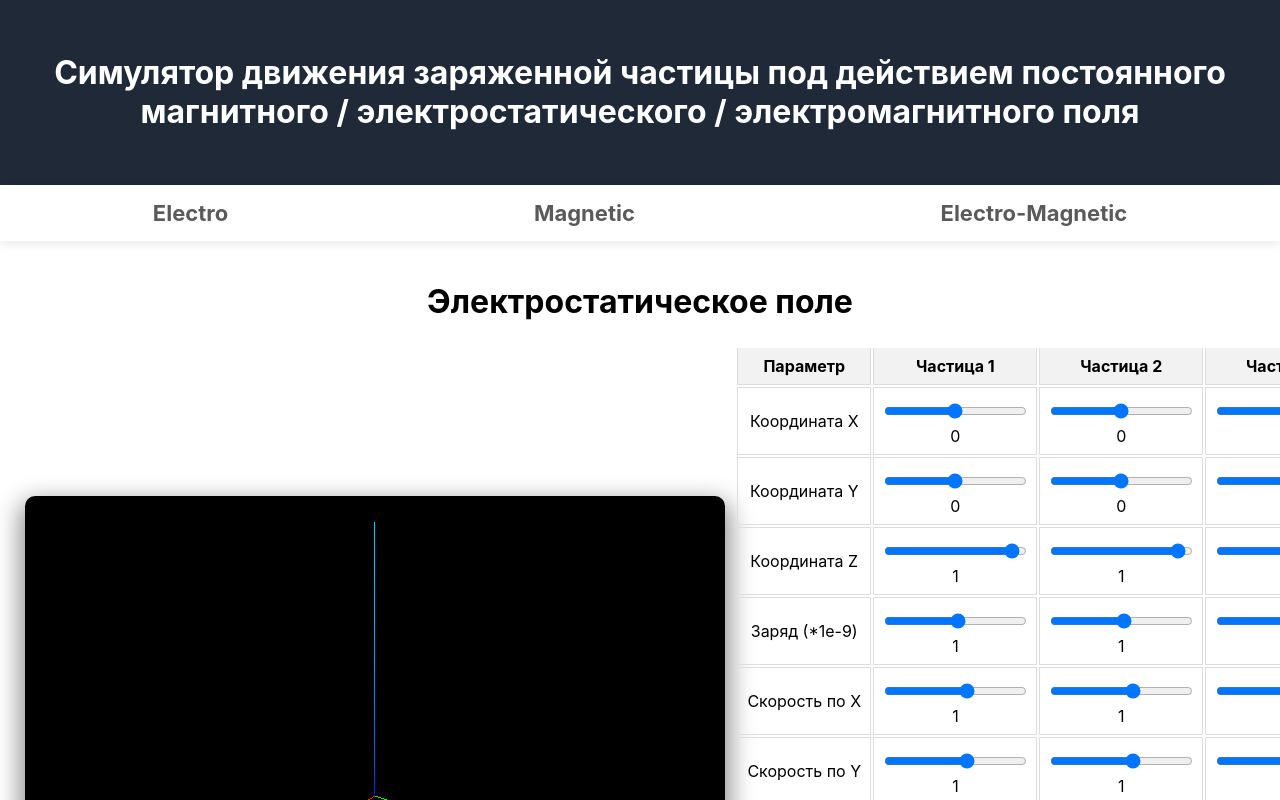
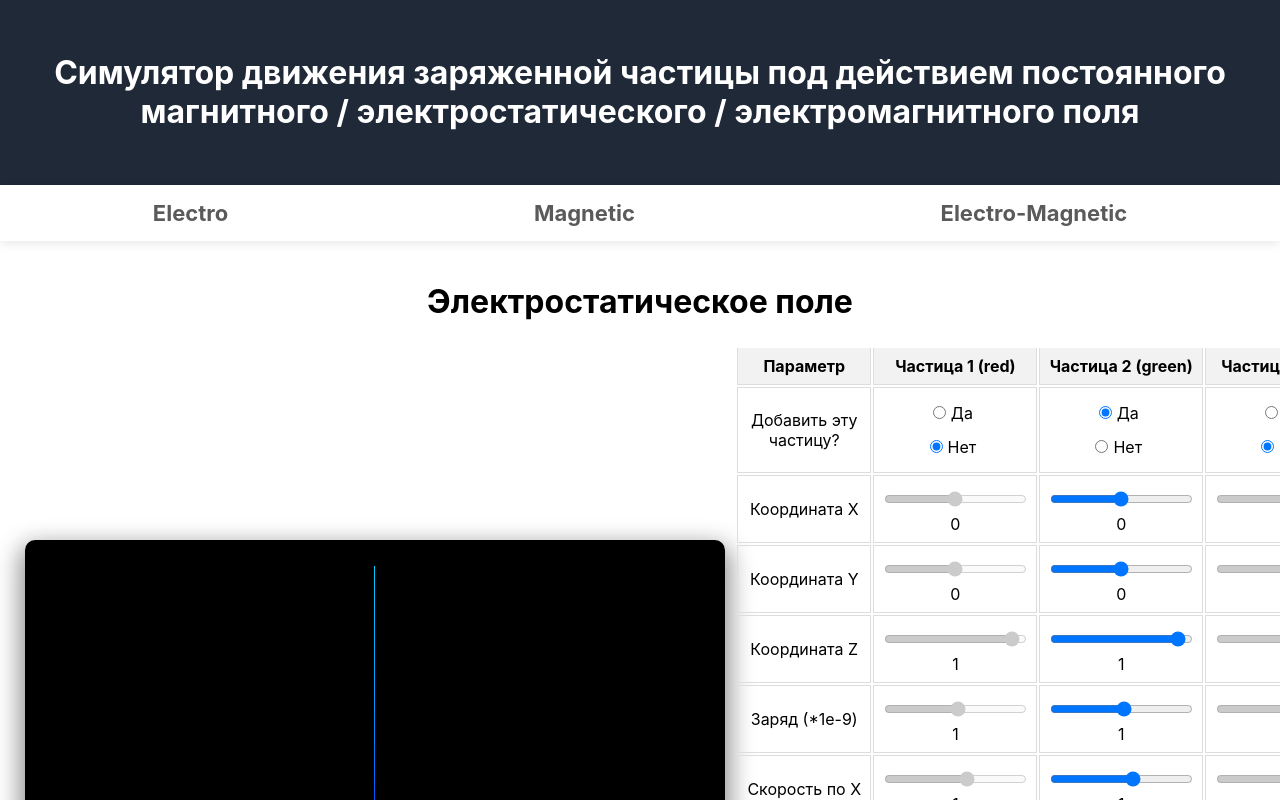
Before and after one commit to petrovviacheslav/physics-project, a React (Create React App) app: page /#/electro in a window 1280 px wide. Shown: the top 800 px of the page. Built offline with nearby package versions, Linux system fonts and the light colour scheme; no server answers.

Commit message:
feat: добавил возможность выбора частиц

```diff
--- a/src/components/electro/ManipulationElectrostaticForm.jsx
+++ b/src/components/electro/ManipulationElectrostaticForm.jsx
@@ -9,9 +9,9 @@ const ManipulationElectrostaticForm = ({scene, camera, renderer}) => {
     const dispatch = useDispatch();
 
     const initialParticles = [
-        { position_x: 0, position_y: 0, position_z: 1, velocity_x: 1, velocity_y: 1, velocity_z: 1, discharge: 1 },
-        { position_x: 0, position_y: 0, position_z: 1, velocity_x: 1, velocity_y: 1, velocity_z: 1, discharge: 1 },
-        { position_x: 0, position_y: 0, position_z: 1, velocity_x: 1, velocity_y: 1, velocity_z: 1, discharge: 1 },
+        { position_x: 0, position_y: 0, position_z: 1, velocity_x: 1, velocity_y: 1, velocity_z: 1, discharge: 1, need: false },
+        { position_x: 0, position_y: 0, position_z: 1, velocity_x: 1, velocity_y: 1, velocity_z: 1, discharge: 1, need: true },
+        { position_x: 0, position_y: 0, position_z: 1, velocity_x: 1, velocity_y: 1, velocity_z: 1, discharge: 1, need: false },
     ];
     const [particles, setParticles] = useState(initialParticles);
     const [tension, setTension] = useState({ tension_x: 1, tension_y: 1, tension_z: 1 });
@@ -21,12 +21,24 @@ const ManipulationElectrostaticForm = ({scene, camera, renderer}) => {
     const updateParticleField = (index, field, value) => {
         const updatedParticles = particles.map((particle, i) => {
             if (i === index) {
+                if (field === "need") {
+                    return { ...particle, [field]: value };
+                }
                 return { ...particle, [field]: parseFloat(value) };
             }
             return particle;
         });
         setParticles(updatedParticles);
     };
+
+    const checkUseParticles = () => {
+        let useParticles = 0;
+        particles.map((particle) => {
+            if (particle.need) useParticles += 1;
+        });
+        return useParticles > 1;
+    };
+
 
     const updateTension = (e) => {
         const {name, value} = e.target;
@@ -75,12 +87,37 @@ const ManipulationElectrostaticForm = ({scene, camera, renderer}) => {
                     <thead>
                     <tr>
                         <th className="first-cell">Параметр</th>
-                        <th className="first-cell">Частица 1</th>
-                        <th className="first-cell">Частица 2</th>
-                        <th className="first-cell">Частица 3</th>
+                        <th className="first-cell">Частица 1 (red)</th>
+                        <th className="first-cell">Частица 2 (green)</th>
+                        <th className="first-cell">Частица 3 (blue)</th>
                     </tr>
                     </thead>
                     <tbody>
+                    <tr>
+                        <td>Добавить эту частицу?</td>
+                        {particles.map((particle, index) => (
+                            <td key={`need-${index}`}>
+                                <label>
+                                    <input
+                                        type="radio"
+                                        value="yes"
+                                        checked={particle.need}
+                                        onChange={(e) => updateParticleField(index, "need", !particle.need)}
+                                    />
+                                    <span>Да</span>
+                                </label>
+                                <label>
+                                    <input
+                                        type="radio"
+                                        value="no"
+                                        checked={!particle.need}
+                                        onChange={(e) => checkUseParticles() && updateParticleField(index, "need", !particle.need)}
+                                    />
+                                    <span>Нет</span>
+                                </label>
+                            </td>
+                        ))}
+                    </tr>
                     <tr>
                         <td>Координата X</td>
                         {particles.map((particle, index) => (
@@ -91,8 +128,9 @@ const ManipulationElectrostaticForm = ({scene, camera, renderer}) => {
                                     max="1"
                                     step="0.1"
                                     name="position_x"
+                                    disabled={!particle.need}
                                     value={particle.position_x}
-                                    onChange={(e) => updateParticleField(index, "position_x", e.target.value)}
+                                    onChange={(e) => particle.need && updateParticleField(index, "position_x", e.target.value)}
                                 />
                                 <span>{particle.position_x}</span>
                             </td>
@@ -108,8 +146,9 @@ const ManipulationElectrostaticForm = ({scene, camera, renderer}) => {
                                     max="1"
                                     step="0.1"
                                     name="position_y"
+                                    disabled={!particle.need}
                                     value={particle.position_y}
-                                    onChange={(e) => updateParticleField(index, "position_y", e.target.value)}
+                                    onChange={(e) => particle.need && updateParticleField(index, "position_y", e.target.value)}
                                 />
                                 <span>{particle.position_y}</span>
                             </td>
@@ -125,8 +164,9 @@ const ManipulationElectrostaticForm = ({scene, camera, renderer}) => {
                                     max="1"
                                     step="0.1"
                                     name="position_z"
+                                    disabled={!particle.need}
                                     value={particle.position_z}
-                                    onChange={(e) => updateParticleField(index, "position_z", e.target.value)}
+                                    onChange={(e) => particle.need && updateParticleField(index, "position_z", e.target.value)}
                                 />
                                 <span>{particle.position_z}</span>
                             </td>
@@ -142,8 +182,9 @@ const ManipulationElectrostaticForm = ({scene, camera, renderer}) => {
                                     max="20"
                                     step="0.1"
                                     name="discharge"
+                                    disabled={!particle.need}
                                     value={particle.discharge}
-                                    onChange={(e) => updateParticleField(index, "discharge", e.target.value)}
+                                    onChange={(e) => particle.need && updateParticleField(index, "discharge", e.target.value)}
                                 />
                                 <span>{particle.discharge}</span>
                             </td>
@@ -159,8 +200,9 @@ const ManipulationElectrostaticForm = ({scene, camera, renderer}) => {
                                     max="5"
                                     step="0.1"
                                     name="velocity_x"
+                                    disabled={!particle.need}
                                     value={particle.velocity_x}
-                                    onChange={(e) => updateParticleField(index, "velocity_x", e.target.value)}
+                                    onChange={(e) => particle.need && updateParticleField(index, "velocity_x", e.target.value)}
                                 />
                                 <span>{particle.velocity_x}</span>
                             </td>
@@ -176,8 +218,9 @@ const ManipulationElectrostaticForm = ({scene, camera, renderer}) => {
                                     max="5"
                                     step="0.1"
                                     name="velocity_y"
+                                    disabled={!particle.need}
                                     value={particle.velocity_y}
-                                    onChange={(e) => updateParticleField(index, "velocity_y", e.target.value)}
+                                    onChange={(e) => particle.need && updateParticleField(index, "velocity_y", e.target.value)}
                                 />
                                 <span>{particle.velocity_y}</span>
                             </td>
@@ -193,8 +236,9 @@ const ManipulationElectrostaticForm = ({scene, camera, renderer}) => {
                                     max="5"
                                     step="0.1"
                                     name="velocity_z"
+                                    disabled={!particle.need}
                                     value={particle.velocity_z}
-                                    onChange={(e) => updateParticleField(index, "velocity_z", e.target.value)}
+                                    onChange={(e) => particle.need && updateParticleField(index, "velocity_z", e.target.value)}
                                 />
                                 <span>{particle.velocity_z}</span>
                             </td>
--- a/src/components/magnetic/ManipulationMagneticForm.jsx
+++ b/src/components/magnetic/ManipulationMagneticForm.jsx
@@ -16,6 +16,7 @@ const ManipulationMagneticForm = ({ scene, camera, renderer }) => {
             velocity_y: 0,
             velocity_z: 1.2,
             discharge: 1,
+            need: true,
         },
         {
             position_x: 0,
@@ -25,6 +26,7 @@ const ManipulationMagneticForm = ({ scene, camera, renderer }) => {
             velocity_y: 0,
             velocity_z: 1.2,
             discharge: 1,
+            need: false,
         },
         {
             position_x: 0,
@@ -34,6 +36,7 @@ const ManipulationMagneticForm = ({ scene, camera, renderer }) => {
             velocity_y: 0,
             velocity_z: 1.2,
             discharge: 1,
+            need: false,
         },
     ];
     const [particles, setParticles] = useState(initialParticles);
@@ -48,11 +51,22 @@ const ManipulationMagneticForm = ({ scene, camera, renderer }) => {
     const updateParticleField = (index, field, value) => {
         const updatedParticles = particles.map((particle, i) => {
             if (i === index) {
+                if (field === "need") {
+                    return { ...particle, [field]: value };
+                }
                 return { ...particle, [field]: parseFloat(value) };
             }
             return particle;
         });
         setParticles(updatedParticles);
+    };
+
+    const checkUseParticles = () => {
+        let useParticles = 0;
+        particles.map((particle) => {
+            if (particle.need) useParticles += 1;
+        });
+        return useParticles > 1;
     };
 
     const updateInduction = (e) => {
@@ -91,12 +105,37 @@ const ManipulationMagneticForm = ({ scene, camera, renderer }) => {
                     <thead>
                     <tr>
                         <th className="first-cell">Параметр</th>
-                        <th className="first-cell">Частица 1</th>
-                        <th className="first-cell">Частица 2</th>
-                        <th className="first-cell">Частица 3</th>
+                        <th className="first-cell">Частица 1 (red)</th>
+                        <th className="first-cell">Частица 2 (green)</th>
+                        <th className="first-cell">Частица 3 (blue)</th>
                     </tr>
                     </thead>
                     <tbody>
+                    <tr>
+                        <td>Добавить эту частицу?</td>
+                        {particles.map((particle, index) => (
+                            <td key={`need-${index}`}>
+                                <label>
+                                    <input
+                                        type="radio"
+                                        value="yes"
+                                        checked={particle.need}
+                                        onChange={(e) => updateParticleField(index, "need", !particle.need)}
+                                    />
+                                    <span>Да</span>
+                                </label>
+                                <label>
+                                    <input
+                                        type="radio"
+                                        value="no"
+                                        checked={!particle.need}
+                                        onChange={(e) => checkUseParticles() && updateParticleField(index, "need", !particle.need)}
+                                    />
+                                    <span>Нет</span>
+                                </label>
+                            </td>
+                        ))}
+                    </tr>
                     <tr>
                         <td>Координата X</td>
                         {particles.map((particle, index) => (
@@ -107,9 +146,10 @@ const ManipulationMagneticForm = ({ scene, camera, renderer }) => {
                                     max="1"
                                     step="0.1"
                                     name="position_x"
+                                    disabled={!particle.need}
                                     value={particle.position_x}
                                     onChange={(e) =>
-                                        updateParticleField(index, "position_x", e.target.value)
+                                        particle.need && updateParticleField(index, "position_x", e.target.value)
                                     }
                                 />
                                 <span>{particle.position_x}</span>
@@ -126,9 +166,10 @@ const ManipulationMagneticForm = ({ scene, camera, renderer }) => {
                                     max="1"
                                     step="0.1"
                                     name="position_y"
+                                    disabled={!particle.need}
                                     value={particle.position_y}
                                     onChange={(e) =>
-                                        updateParticleField(index, "position_y", e.target.value)
+                                        particle.need && updateParticleField(index, "position_y", e.target.value)
                                     }
                                 />
                                 <span>{particle.position_y}</span>
@@ -145,9 +186,10 @@ const ManipulationMagneticForm = ({ scene, camera, renderer }) => {
                                     max="1"
                                     step="0.1"
                                     name="position_z"
+                                    disabled={!particle.need}
                                     value={particle.position_z}
                                     onChange={(e) =>
-                                        updateParticleField(index, "position_z", e.target.value)
+                                        particle.need && updateParticleField(index, "position_z", e.target.value)
                                     }
                                 />
                                 <span>{particle.position_z}</span>
@@ -164,9 +206,10 @@ const ManipulationMagneticForm = ({ scene, camera, renderer }) => {
                                     max="4"
                                     step="0.1"
                                     name="discharge"
+                                    disabled={!particle.need}
                                     value={particle.discharge}
                                     onChange={(e) =>
-                                        updateParticleField(index, "discharge", e.target.value)
+                                        particle.need && updateParticleField(index, "discharge", e.target.value)
                                     }
                                 />
                                 <span>{particle.discharge}</span>
@@ -183,9 +226,10 @@ const ManipulationMagneticForm = ({ scene, camera, renderer }) => {
                                     max="5"
                                     step="0.1"
                                     name="velocity_x"
+                                    disabled={!particle.need}
                                     value={particle.velocity_x}
                                     onChange={(e) =>
-                                        updateParticleField(index, "velocity_x", e.target.value)
+                                        particle.need && updateParticleField(index, "velocity_x", e.target.value)
                                     }
                                 />
                                 <span>{particle.velocity_x}</span>
@@ -202,9 +246,10 @@ const ManipulationMagneticForm = ({ scene, camera, renderer }) => {
                                     max="5"
                                     step="0.1"
                                     name="velocity_y"
+                                    disabled={!particle.need}
                                     value={particle.velocity_y}
                                     onChange={(e) =>
-                                        updateParticleField(index, "velocity_y", e.target.value)
+                                        particle.need && updateParticleField(index, "velocity_y", e.target.value)
                                     }
                                 />
                                 <span>{particle.velocity_y}</span>
@@ -221,9 +266,10 @@ const ManipulationMagneticForm = ({ scene, camera, renderer }) => {
                                     max="5"
                                     step="0.1"
                                     name="velocity_z"
+                                    disabled={!particle.need}
                                     value={particle.velocity_z}
                                     onChange={(e) =>
-                                        updateParticleField(index, "velocity_z", e.target.value)
+                                        particle.need && updateParticleField(index, "velocity_z", e.target.value)
                                     }
                                 />
                                 <span>{particle.velocity_z}</span>
```
